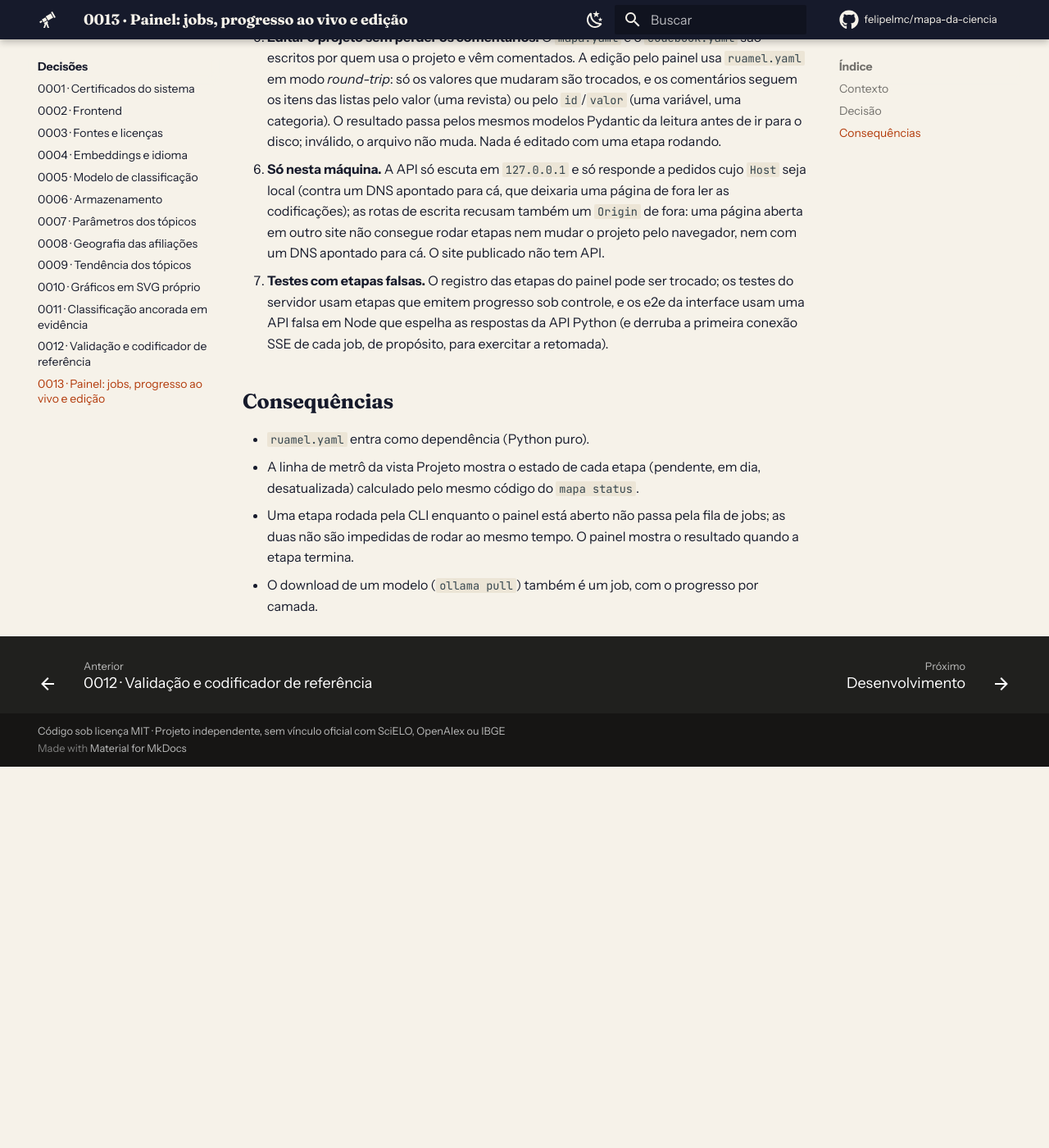
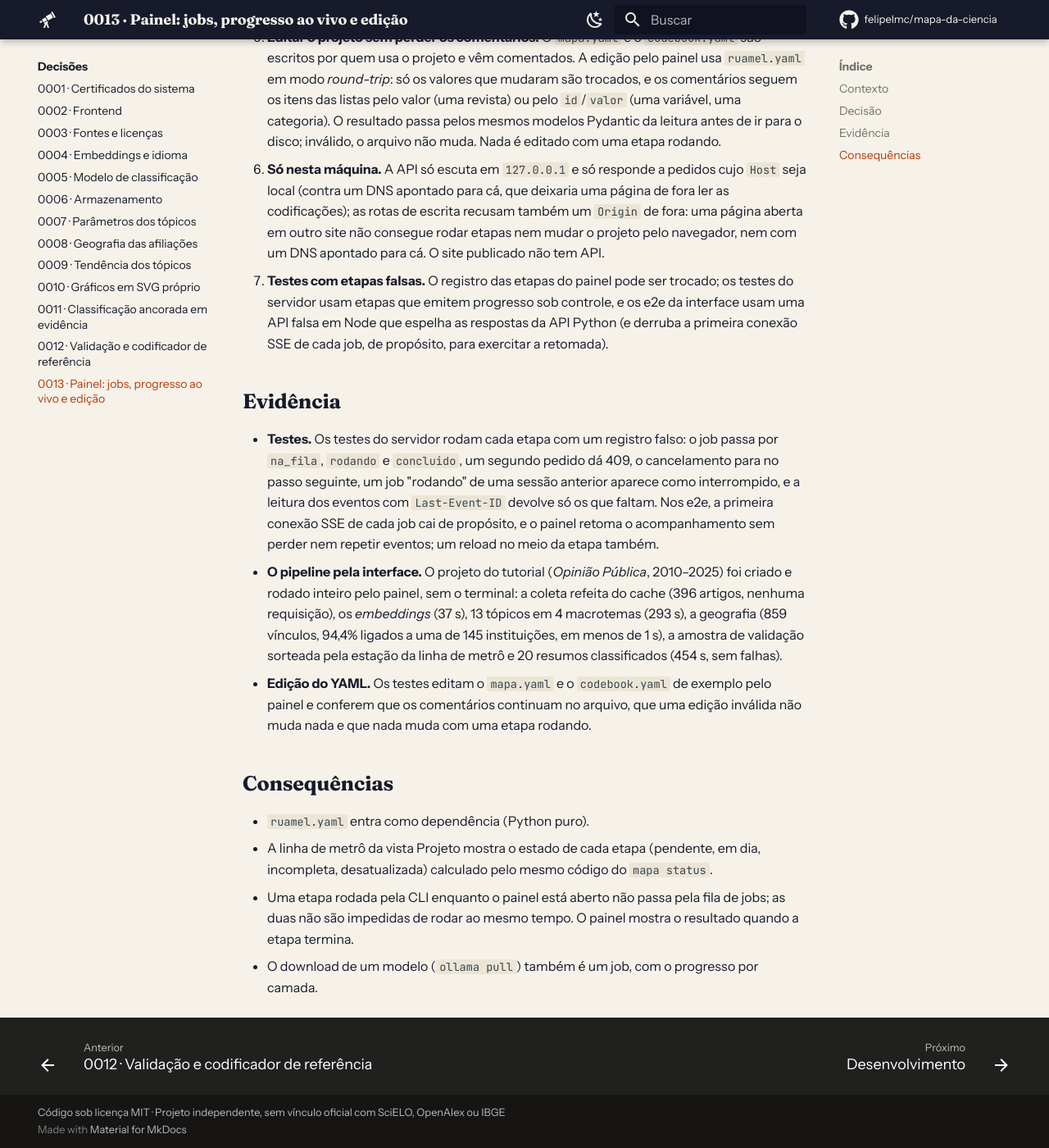
Before and after one commit to felipelmc/mapa-da-ciencia, an MkDocs documentation site: the page built from docs/decisoes/0013-painel-jobs-sse-e-edicao.md, in a window 1280 px wide and 1400 px high, scrolled down 1273 px. Shown: the whole window at 82% size. Built offline with MkDocs 1.6.1 and Material for MkDocs 9.7.7, drawn with Linux system fonts in a browser that asks for light colours; comment, search, counter and statistics services are not loaded; before the commit the page ends 2208 px from its top, so only the background shows below that; some of the changed text lies outside the part shown.

Commit message:
chore(versao): 0.6.0
O painel completo: o projeto criado, configurado e rodado pela interface,
com o progresso ao vivo, cancelamento e retomada. Pelo painel, o projeto
do tutorial teve a coleta refeita do cache, 13 tópicos em 5 minutos,
94,4% dos vínculos ligados a uma instituição e uma amostra de 20 resumos
classificada. ADR 0013 aceito, com a evidência; CHANGELOG, CITATION,
README, documentação e tabela de marcos atualizados.

Co-Authored-By: Claude Opus 5.5 <noreply@anthropic.com>

```diff
--- a/docs/decisoes/0013-painel-jobs-sse-e-edicao.md
+++ b/docs/decisoes/0013-painel-jobs-sse-e-edicao.md
@@ -18,9 +18,15 @@ Até o M5, o painel só mostrava o que a CLI tinha gerado (e, no M5, gravava a c
 6. **Só nesta máquina.** A API só escuta em `127.0.0.1` e só responde a pedidos cujo `Host` seja local (contra um DNS apontado para cá, que deixaria uma página de fora ler as codificações); as rotas de escrita recusam também um `Origin` de fora: uma página aberta em outro site não consegue rodar etapas nem mudar o projeto pelo navegador, nem com um DNS apontado para cá. O site publicado não tem API.
 7. **Testes com etapas falsas.** O registro das etapas do painel pode ser trocado; os testes do servidor usam etapas que emitem progresso sob controle, e os e2e da interface usam uma API falsa em Node que espelha as respostas da API Python (e derruba a primeira conexão SSE de cada job, de propósito, para exercitar a retomada).
 
+## Evidência
+
+- **Testes.** Os testes do servidor rodam cada etapa com um registro falso: o job passa por `na_fila`, `rodando` e `concluido`, um segundo pedido dá 409, o cancelamento para no passo seguinte, um job "rodando" de uma sessão anterior aparece como interrompido, e a leitura dos eventos com `Last-Event-ID` devolve só os que faltam. Nos e2e, a primeira conexão SSE de cada job cai de propósito, e o painel retoma o acompanhamento sem perder nem repetir eventos; um reload no meio da etapa também.
+- **O pipeline pela interface.** O projeto do tutorial (*Opinião Pública*, 2010–2025) foi criado e rodado inteiro pelo painel, sem o terminal: a coleta refeita do cache (396 artigos, nenhuma requisição), os *embeddings* (37 s), 13 tópicos em 4 macrotemas (293 s), a geografia (859 vínculos, 94,4% ligados a uma de 145 instituições, em menos de 1 s), a amostra de validação sorteada pela estação da linha de metrô e 20 resumos classificados (454 s, sem falhas).
+- **Edição do YAML.** Os testes editam o `mapa.yaml` e o `codebook.yaml` de exemplo pelo painel e conferem que os comentários continuam no arquivo, que uma edição inválida não muda nada e que nada muda com uma etapa rodando.
+
 ## Consequências
 
 - `ruamel.yaml` entra como dependência (Python puro).
-- A linha de metrô da vista Projeto mostra o estado de cada etapa (pendente, em dia, desatualizada) calculado pelo mesmo código do `mapa status`.
+- A linha de metrô da vista Projeto mostra o estado de cada etapa (pendente, em dia, incompleta, desatualizada) calculado pelo mesmo código do `mapa status`.
 - Uma etapa rodada pela CLI enquanto o painel está aberto não passa pela fila de jobs; as duas não são impedidas de rodar ao mesmo tempo. O painel mostra o resultado quando a etapa termina.
 - O download de um modelo (`ollama pull`) também é um job, com o progresso por camada.
--- a/pyproject.toml
+++ b/pyproject.toml
@@ -1,6 +1,6 @@
 [project]
 name = "mapa-da-ciencia"
-version = "0.6.0.dev0"
+version = "0.6.0"
 description = "Observatório da literatura científica: tópicos no tempo, classificação por codebook com validação humana e geografia da produção, com modelos de linguagem locais."
 readme = "README.md"
 license = "MIT"
```
Also changed, not shown: other parts of docs/decisoes/0013-painel-jobs-sse-e-edicao.md (+1 -1 lines), CHANGELOG.md (+15 -9 lines), README.md (+2 -2 lines), docs/decisoes/README.md (+1 -1 lines), docs/desenvolvimento/index.md (+1 -1 lines), docs/index.md (+1 -1 lines), 4 other files.
